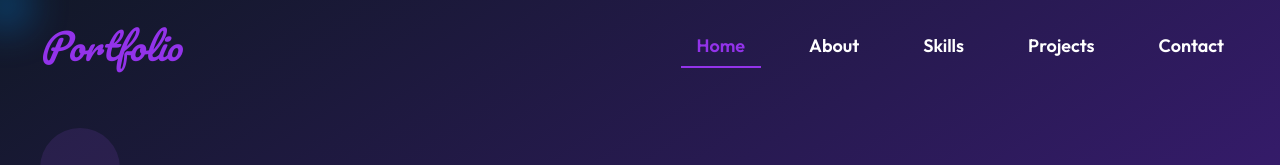
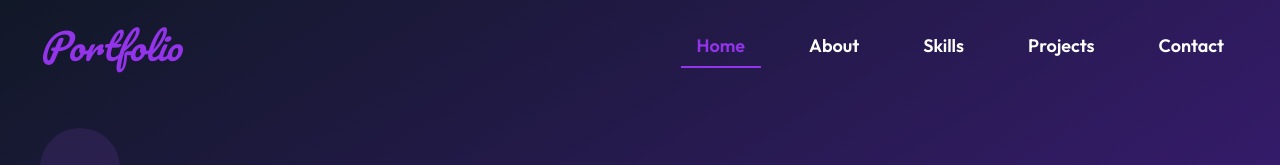
Before and after one commit to VighneshwarH/VighneshwarH, a Next.js app: page / in a window 1280 px wide. Shown: the top 165 px of the page. Built offline with nearby package versions, Linux system fonts and the light colour scheme.

Commit message:
Portfolio Updated

```diff
--- a/app/page.tsx
+++ b/app/page.tsx
@@ -6,13 +6,11 @@ import Skills from '../components/Skills';
 import Projects from '../components/Projects';
 import Contact from '../components/Contact';
 import Navigation from '../components/Navigation';
-import CursorFollower from '@/components/CursorFollower';
 
 
 export default function Home() {
   return (
     <main className="relative" style={{fontFamily:"Outfit"}}>
-      <CursorFollower/>
       <Navigation />
       <Hero />
       <About />
--- a/components/CursorFollower.css
+++ /dev/null
@@ -1,13 +0,0 @@
-.cursor-follower {
-  position: fixed;
-  top: -2.5%;
-  left: -1.5%;
-  width: 50px;
-  height: 50px;
-  background-color: rgba(0, 150, 255, 0.6);
-  border-radius: 50%;
-  pointer-events: none;
-  z-index: 9999;
-  transition: backgroundColor 0.3s ease;
-  filter: blur(20px);
-}
--- a/components/CursorFollower.tsx
+++ /dev/null
@@ -1,37 +0,0 @@
-import React, { useEffect, useRef } from 'react';
-import './CursorFollower.css';
-
-const CursorFollower: React.FC = () => {
-  const followerRef = useRef<HTMLDivElement | null>(null);
-  const mouse = useRef({ x: 0, y: 0 });
-  const pos = useRef({ x: 0, y: 0 });
-
-  useEffect(() => {
-    const handleMouseMove = (e: MouseEvent) => {
-      mouse.current.x = e.clientX;
-      mouse.current.y = e.clientY;
-    };
-
-    const animate = () => {
-      pos.current.x += (mouse.current.x - pos.current.x) * 0.1;
-      pos.current.y += (mouse.current.y - pos.current.y) * 0.1;
-
-      if (followerRef.current) {
-        followerRef.current.style.transform = `translate3d(${pos.current.x}px, ${pos.current.y}px, 0)`;
-      }
-
-      requestAnimationFrame(animate);
-    };
-
-    window.addEventListener('mousemove', handleMouseMove);
-    animate();
-
-    return () => {
-      window.removeEventListener('mousemove', handleMouseMove);
-    };
-  }, []);
-
-  return <div className="cursor-follower animate-pulse" ref={followerRef} />;
-};
-
-export default CursorFollower;
```
